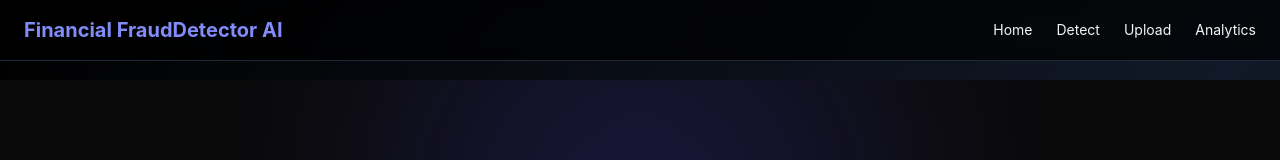
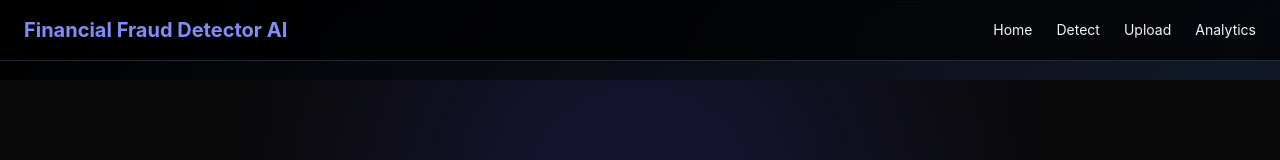
Before and after one commit to Eselase-Noble/fraud_detector_ui, a Vue app: page / in a window 1280 px wide. Shown: the top 160 px of the page. Built offline with nearby package versions, Linux system fonts and the light colour scheme.

Commit message:
Auto Commit: 2026-01-06 13:34:52

```diff
--- a/src/components/NavBar.vue
+++ b/src/components/NavBar.vue
@@ -5,7 +5,7 @@
   <nav class="fixed top-0 w-full z-50 backdrop-blur bg-black/70 border-b border-gray-800">
     <div class="max-w-7xl mx-auto px-6 py-4 flex justify-between items-center">
       <div class="font-bold text-xl text-indigo-400">
-        Financial FraudDetector AI
+        Financial Fraud Detector AI
       </div>
 
       <div class="flex gap-6 text-sm">
```
